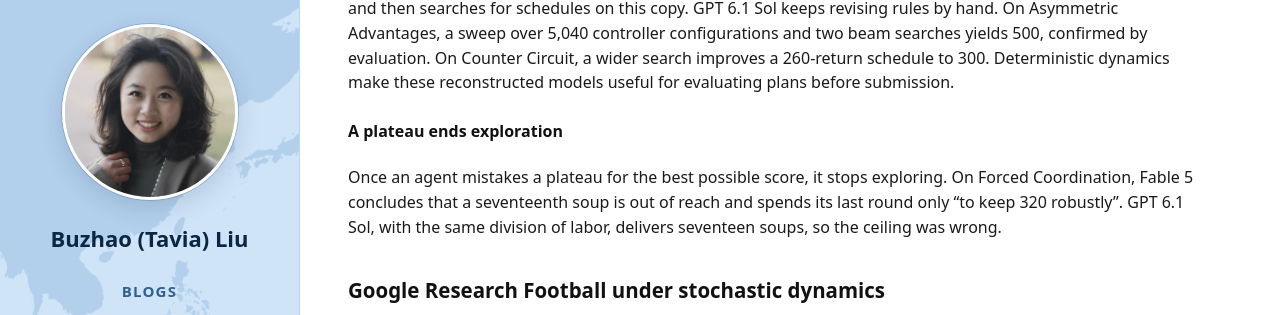
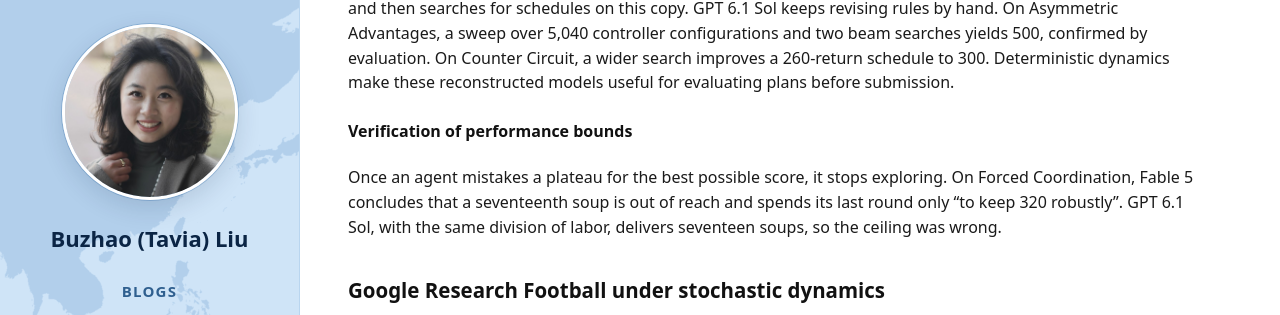
Before and after one commit to tavia-liu/tavia-liu.github.io, a Jekyll site: the page built from _posts/2026-10-31-self-improving-code-as-policies.md, in a window 1280 px wide and 900 px high, scrolled down 3586 px. Shown: the part 140-455 px from the top of the window. Built offline with Jekyll 4.4.1, drawn with Linux system fonts in a browser that asks for light colours.

Commit message:
Restore heading: Verification of performance bounds

```diff
--- a/_posts/2026-10-31-self-improving-code-as-policies.md
+++ b/_posts/2026-10-31-self-improving-code-as-policies.md
@@ -85,7 +85,7 @@ The agents solve this by giving each chef a fixed role and passing items across
 
 The models obtain schedules differently. Fable 5 builds its own model of the environment without being asked to. Denied the simulator, it writes a simulator of its own on three layouts. It reconstructs the kitchen's rules from the prompt and the recorded rollouts, replays every earlier episode until its predictions match the traces step for step, and then searches for schedules on this copy. GPT 6.1 Sol keeps revising rules by hand. On Asymmetric Advantages, a sweep over 5,040 controller configurations and two beam searches yields 500, confirmed by evaluation. On Counter Circuit, a wider search improves a 260-return schedule to 300. Deterministic dynamics make these reconstructed models useful for evaluating plans before submission.
 
-#### A plateau ends exploration
+#### Verification of performance bounds
 
 Once an agent mistakes a plateau for the best possible score, it stops exploring. On Forced Coordination, Fable 5 concludes that a seventeenth soup is out of reach and spends its last round only "to keep 320 robustly". GPT 6.1 Sol, with the same division of labor, delivers seventeen soups, so the ceiling was wrong.
 
```
